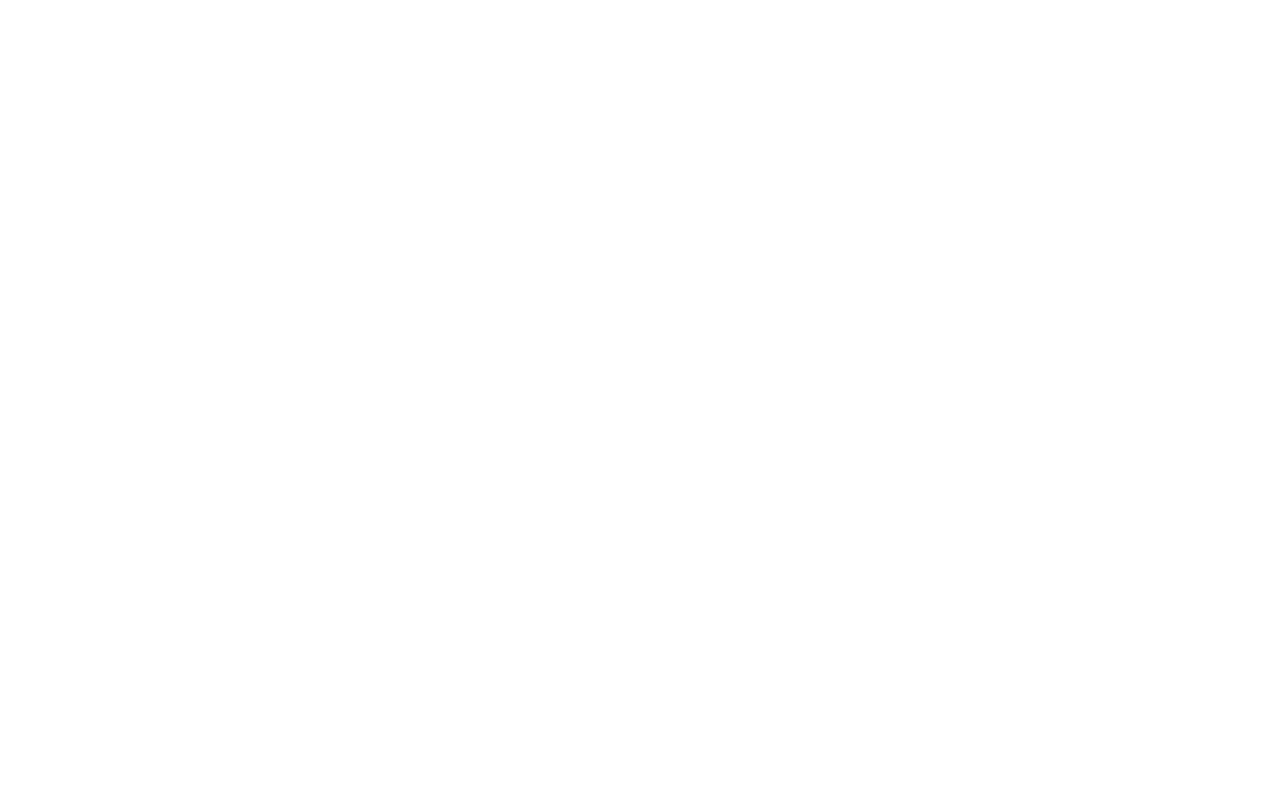
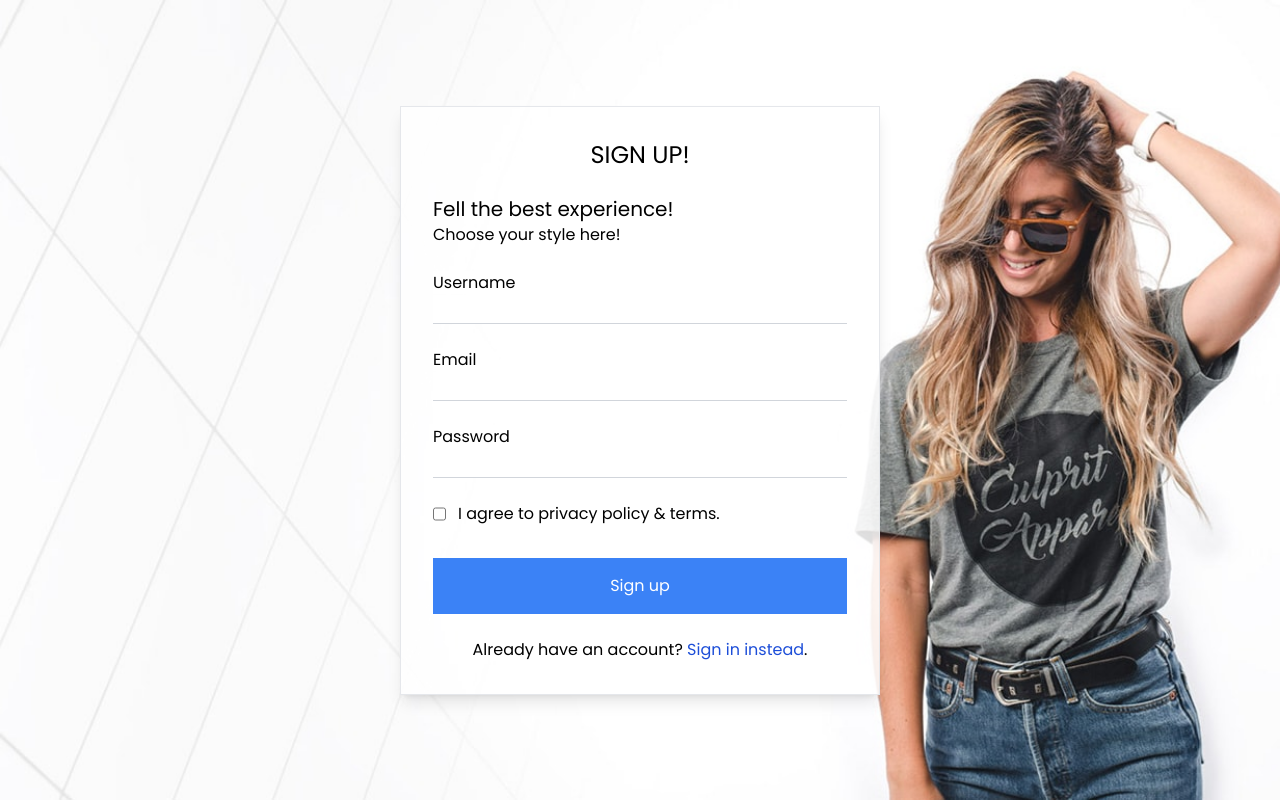
Before and after one commit to Adsyarif/-, a React (Vite) app: page /register in a window 1280 px wide. Before the commit this address had no page. Built offline with nearby package versions, Linux system fonts and the light colour scheme.

Commit message:
feat: add sign up page component page and layout

```diff
--- a/src/App.tsx
+++ b/src/App.tsx
@@ -1,10 +1,12 @@
 import { Routes, Route } from "react-router-dom";
 import HomePage from "./pages/HomePage";
+import RegisterPage from "./pages/Auth/RegisterPage";
 
 const App = () => {
   return (
     <Routes>
       <Route path="/" element={<HomePage />} />
+      <Route path="/register" element={<RegisterPage />} />
     </Routes>
   );
 };
--- /dev/null
+++ b/src/layouts/AuthLayout.tsx
@@ -0,0 +1,22 @@
+import { ReactNode } from "react";
+
+interface AuthLayoutPage {
+  children: ReactNode;
+}
+
+const AuthLayout = ({ children }: AuthLayoutPage) => {
+  return (
+    <div
+      className="flex justify-center object-cover items-center w-full h-screen font-sans"
+      style={{
+        backgroundImage: `url(/bg-1.jpg)`,
+        backgroundSize: "cover",
+        backgroundPosition: "center",
+      }}
+    >
+      {children}
+    </div>
+  );
+};
+
+export default AuthLayout;
--- /dev/null
+++ b/src/pages/Auth/RegisterPage.tsx
@@ -0,0 +1,36 @@
+import AuthLayout from "../../layouts/AuthLayout";
+import Input from "../../shared/components/atomic/input";
+
+const RegisterPage = () => {
+  return (
+    <AuthLayout>
+      <div className="p-8 border shadow-lg gap-6 flex flex-col w-full md:w-1/2 max-w-[480px] bg-white bg-opacity-85">
+        <h1 className="text-center text-2xl">SIGN UP!</h1>
+        <div>
+          <h2 className="text-xl">Fell the best experience!</h2>
+          <p>Choose your style here!</p>
+        </div>
+        <form action="submit">
+          <div className="flex flex-col justify-center gap-6">
+            <Input name={"username"} type={"text"} themes={"auth"} />
+            <Input name={"email"} type={"email"} themes={"auth"} />
+            <Input name={"password"} type={"password"} themes={"auth"} />
+            <div className="flex gap-3">
+              <input type="checkbox" />
+              <p>I agree to privacy policy & terms.</p>
+            </div>
+            <button type="submit" className="bg-blue-500 p-4 mt-2 text-white">
+              Sign up
+            </button>
+            <p className="text-center">
+              Already have an account?{" "}
+              <span className="text-blue-700">Sign in instead</span>.
+            </p>
+          </div>
+        </form>
+      </div>
+    </AuthLayout>
+  );
+};
+
+export default RegisterPage;
--- a/src/shared/components/Footer.tsx
+++ b/src/shared/components/Footer.tsx
@@ -1,4 +1,5 @@
 import { Facebook, Instagram, Twitter } from "lucide-react";
+import Input from "./atomic/input";
 
 const Footer = () => {
   return (
@@ -31,14 +32,12 @@ const Footer = () => {
           </div>
         </div>
         <div className="flex flex-col gap-4">
-          <p className="text-white font-bold text-md">NEWSLETTER</p>
-          <div className="relative group">
-            <input
-              className="text-gray-300 bg-black text-sm py-2 border-b border-gray-300 w-full focus:outline-none "
-              placeholder="email@example.com"
-            />
-            <span className="absolute bottom-0 left-0 w-0 h-[2px] bg-[#717FE0] transition-all duration-500 group-focus-within:w-full"></span>
-          </div>
+          <Input
+            name={"NEWSLETTER"}
+            type={"email"}
+            placeholder="email@example.com"
+            themes={"footer"}
+          />
           <button className="text-gray-300 text-sm bg-[#717FE0] w-[179px] p-3 rounded-full font-bold">
             SUBSCRIBE
           </button>
--- /dev/null
+++ b/src/shared/components/atomic/input.tsx
@@ -0,0 +1,39 @@
+interface InputProps {
+  name: string;
+  type: string;
+  placeholder?: string;
+  themes: "footer" | "auth";
+}
+
+const Input = ({ name, type, placeholder, themes }: InputProps) => {
+  const capitalFirstLetter = (text: string) => {
+    const firstChar = text[0].toLocaleUpperCase();
+    const remainingChars = text.slice(1);
+    return firstChar + remainingChars;
+  };
+
+  const themesStyle = {
+    footer: "text-white bg-black font-bold",
+    auth: "text-black bg-white",
+  };
+
+  return (
+    <div>
+      <label className={`${themesStyle[themes]}`} htmlFor={name}>
+        {capitalFirstLetter(name)}
+      </label>
+      <div className="relative group">
+        <input
+          id={name}
+          name={name}
+          type={type}
+          className={`${themesStyle[themes]} text-sm py-1 border-b border-gray-300 w-full focus:outline-none`}
+          placeholder={placeholder}
+        />
+        <span className="absolute bottom-0 left-0 w-0 h-[2px] bg-[#717FE0] transition-all duration-500 group-focus-within:w-full"></span>
+      </div>
+    </div>
+  );
+};
+
+export default Input;
```
